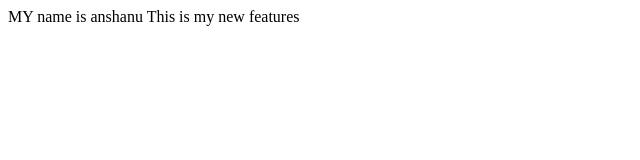
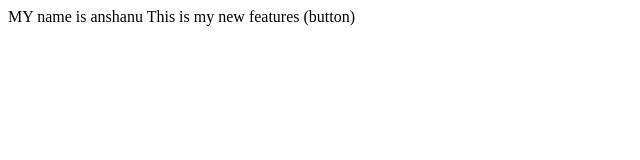
Before and after one commit to anshanu123/localrepo, a plain HTML site: page index.html in a window 1280 px wide. Shown: the full height of the page, 0-640 px from the left. Drawn offline with Linux system fonts and the light colour scheme.

```diff
--- a/index.html
+++ b/index.html
@@ -3,5 +3,5 @@
 </pr>
 
 <pr>
-    This is my new features
+    This is my new features (button)
 </pr>
```
